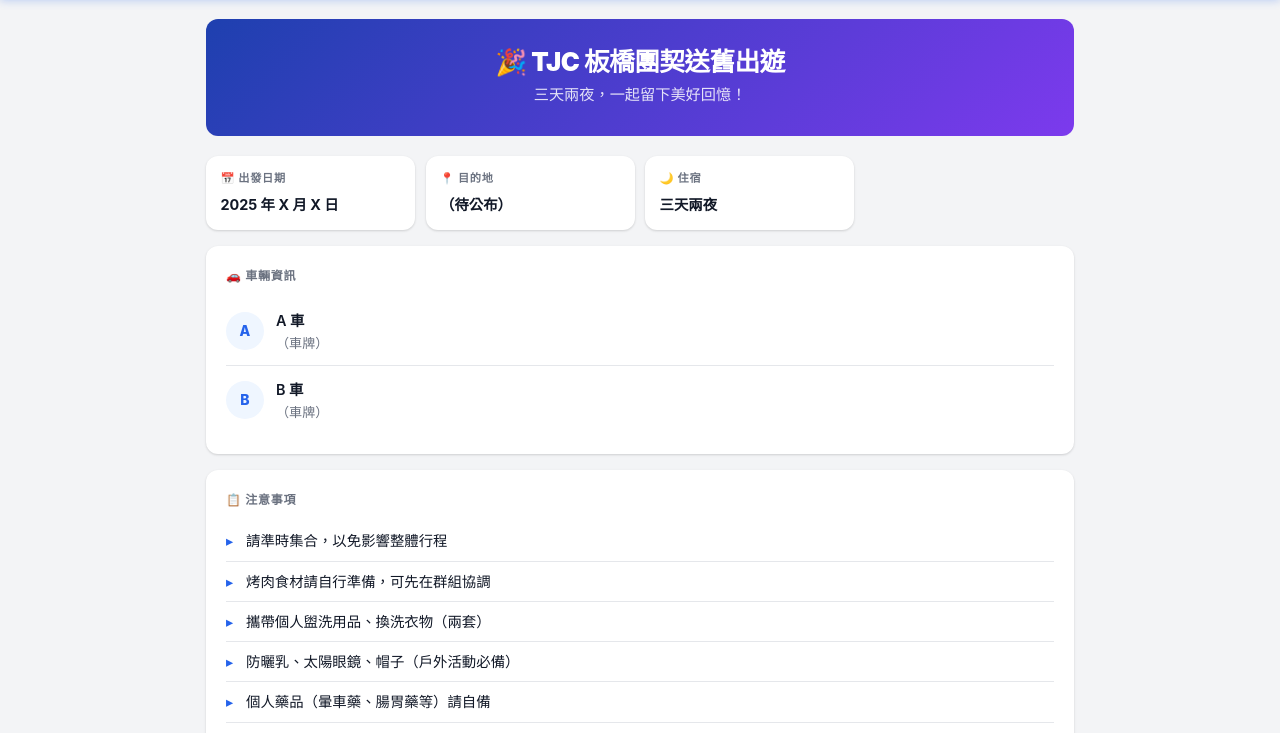
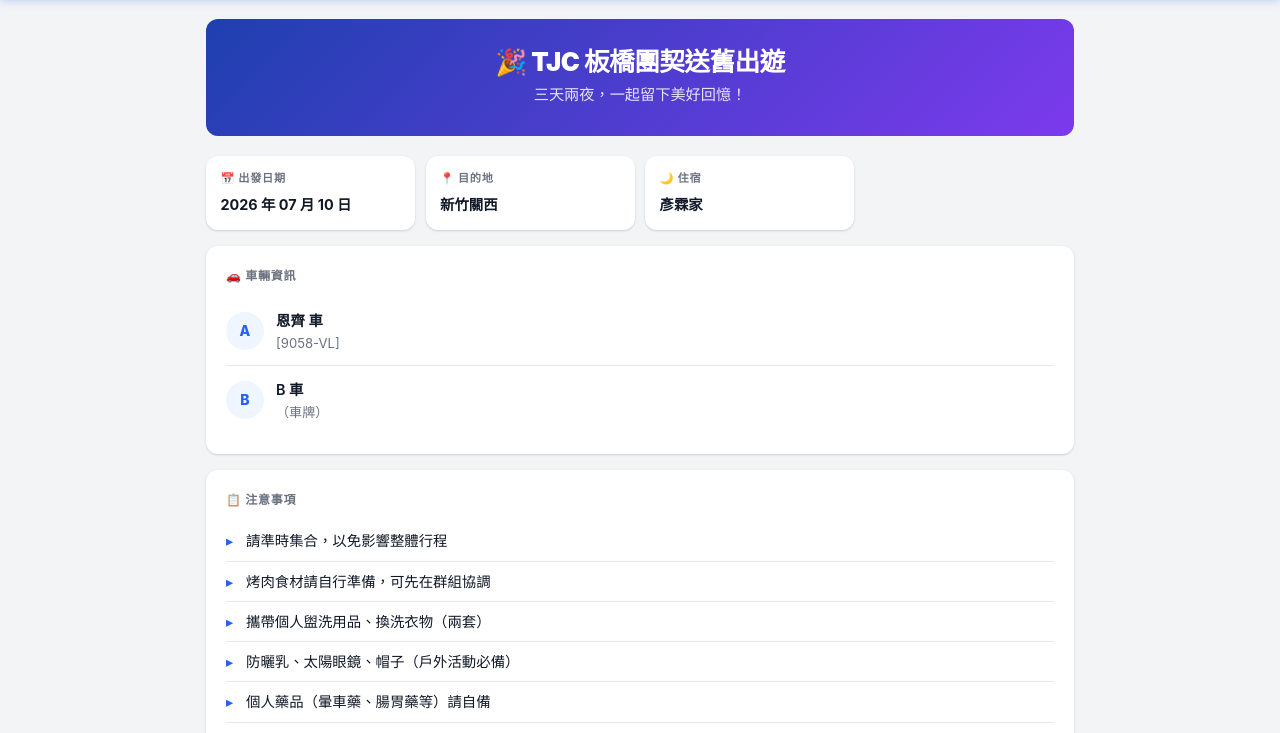
Before and after one commit to URBORai/fellowship_trip, a website: page index.html in a window 1280 px wide. Shown: the part 61-794 px from the top of the page. Drawn offline with Linux system fonts and the light colour scheme.

```diff
--- a/index.html
+++ b/index.html
@@ -34,15 +34,15 @@
     <div class="info-grid">
       <div class="info-item">
         <div class="label">📅 出發日期</div>
-        <div class="value">2025 年 X 月 X 日</div>
+        <div class="value">2026 年 07 月 10 日</div>
       </div>
       <div class="info-item">
         <div class="label">📍 目的地</div>
-        <div class="value">（待公布）</div>
+        <div class="value"> 新竹關西 </div>
       </div>
       <div class="info-item">
         <div class="label">🌙 住宿</div>
-        <div class="value">三天兩夜</div>
+        <div class="value">彥霖家</div>
       </div>
     </div>
 
@@ -52,8 +52,8 @@
         <div class="contact-item">
           <div class="avatar">A</div>
           <div class="contact-info">
-            <div class="name">A 車</div>
-            <div class="detail">（車牌）</div>
+            <div class="name">恩齊 車</div>
+            <div class="detail">[9058-VL]</div>
           </div>
         </div>
         <div class="contact-item">
```
Also changed, not shown: expenses.html (+11 -0 lines).
